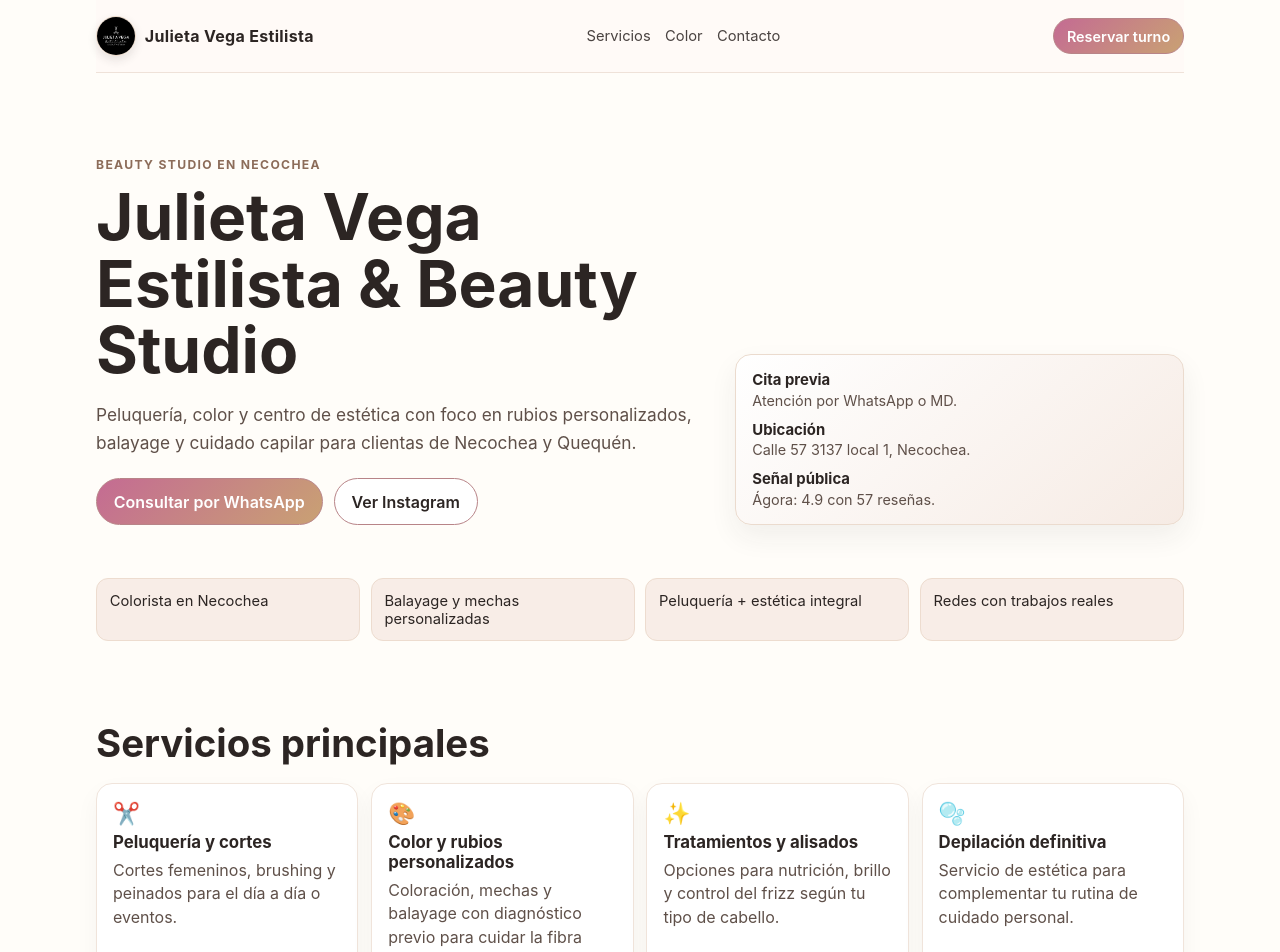
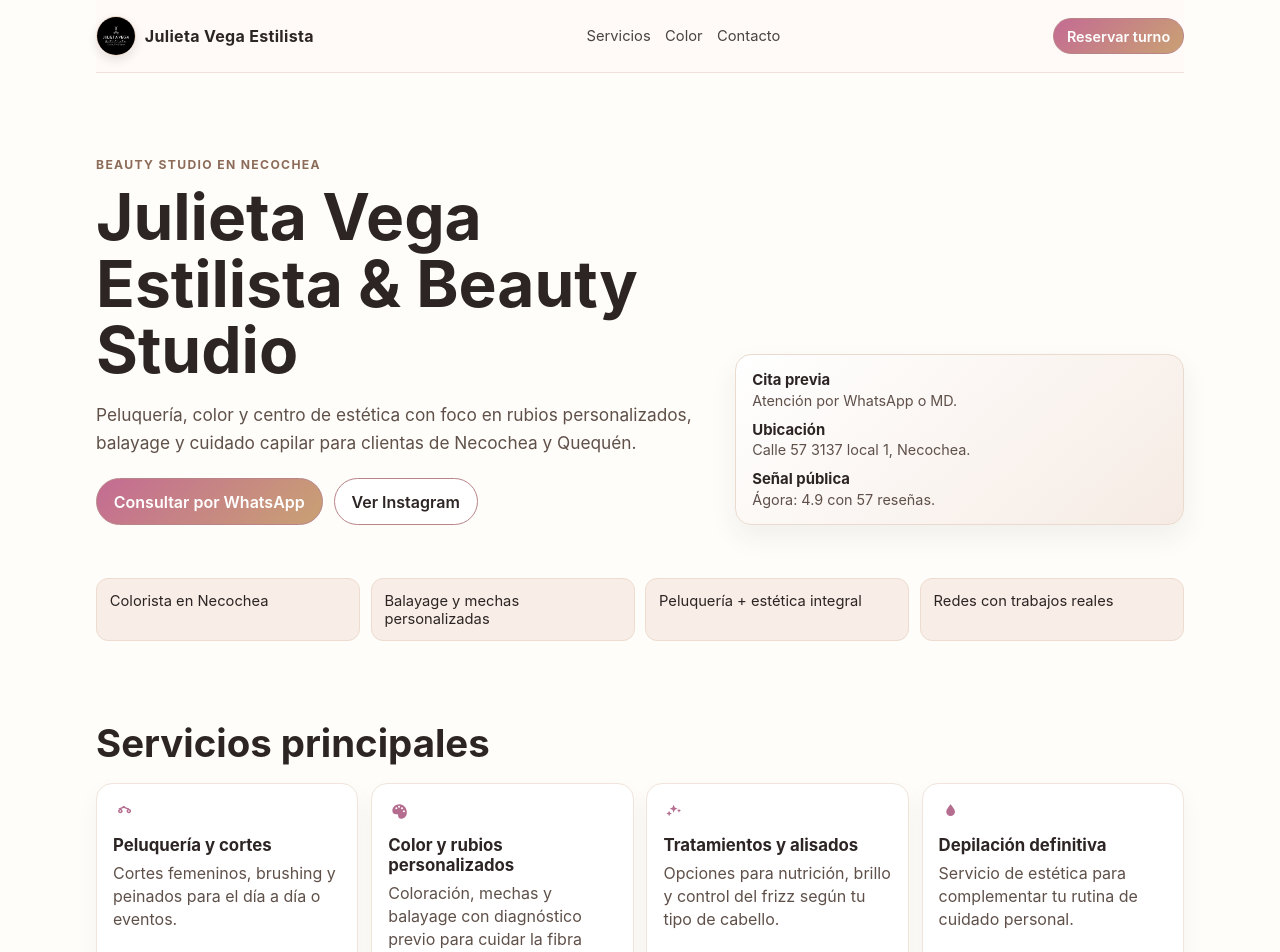
Before and after one commit to walterdif20/beautystudio, a React (Vite) app in the folder react/: page / in a window 1280 px wide. Shown: the top 952 px of the page. Built offline with nearby package versions, Linux system fonts and the light colour scheme.

Commit message:
Actualizar iconos de servicios con estilo Font Awesome

```diff
--- a/react/src/App.css
+++ b/react/src/App.css
@@ -17,7 +17,7 @@ h1{font-size:clamp(2rem,6vw,4rem);line-height:1.04;margin:.6rem 0 1rem}.lead{fon
 .btn:hover{transform:translateY(-1px);box-shadow:0 10px 24px #b88f5840}.btn-ghost{background:#fff;color:var(--ink)}.btn-small{padding:.55rem .8rem;font-size:.9rem}
 .trust{display:grid;grid-template-columns:repeat(2,minmax(0,1fr));gap:.65rem;margin:.3rem 0 2.3rem}.trust p{margin:0;background:var(--nude);border:1px solid #eddccf;padding:.8rem;border-radius:.75rem;font-size:.92rem}
 .section{padding:2.6rem 0}h2{font-size:clamp(1.5rem,3.4vw,2.4rem);margin:0 0 1.1rem}
-.cards{display:grid;grid-template-columns:repeat(auto-fit,minmax(210px,1fr));gap:.8rem}.cards article{background:#fff;border:1px solid #f0e4db;border-radius:1rem;padding:1rem;box-shadow:0 10px 24px #2f29270b;transition:.25s transform}.cards article:hover{transform:translateY(-3px)}.service-icon{font-size:1.35rem;display:inline-block;margin-bottom:.35rem}.cards h3{margin:0 0 .45rem;font-size:1.05rem}.cards p{margin:0;color:var(--muted);line-height:1.45}
+.cards{display:grid;grid-template-columns:repeat(auto-fit,minmax(210px,1fr));gap:.8rem}.cards article{background:#fff;border:1px solid #f0e4db;border-radius:1rem;padding:1rem;box-shadow:0 10px 24px #2f29270b;transition:.25s transform}.cards article:hover{transform:translateY(-3px)}.service-icon{width:1.45rem;height:1.45rem;display:inline-block;margin-bottom:.45rem;fill:#b46c8f}.cards h3{margin:0 0 .45rem;font-size:1.05rem}.cards p{margin:0;color:var(--muted);line-height:1.45}
 .editorial{display:grid;grid-template-columns:1.2fr 1fr;gap:1rem;align-items:center;background:linear-gradient(120deg,#fff,#fcf5f8 45%,#fdf6ef);padding:2rem;border:1px solid #f2e6dc;border-radius:1rem}
 .visual{border-radius:1rem;background:linear-gradient(130deg,#fff,#f7eaf1 50%,#f2dccd);min-height:250px;position:relative;overflow:hidden}.visual span{position:absolute;border-radius:999px}.visual span:nth-child(1){width:150px;height:150px;background:#d4b18466;top:18px;left:15px}.visual span:nth-child(2){width:180px;height:180px;background:#cf9caa44;right:22px;bottom:18px}.visual span:nth-child(3){width:88px;height:88px;background:#fff;top:50%;left:50%;transform:translate(-50%,-50%)}
 .process ol{list-style:none;padding:0;display:grid;gap:.65rem}.process li{padding:.8rem 1rem;background:#fff;border-left:4px solid var(--champ);border-radius:.6rem}
--- a/react/src/App.jsx
+++ b/react/src/App.jsx
@@ -4,12 +4,12 @@ const whatsappUrl =
   'https://wa.me/5492262598259?text=Hola%20Julieta%2C%20quiero%20consultar%20por%20un%20turno%20en%20Beauty%20Studio.'
 
 const services = [
-  { icon: '✂️', title: 'Peluquería y cortes', text: 'Cortes femeninos, brushing y peinados para el día a día o eventos.' },
-  { icon: '🎨', title: 'Color y rubios personalizados', text: 'Coloración, mechas y balayage con diagnóstico previo para cuidar la fibra capilar.' },
-  { icon: '✨', title: 'Tratamientos y alisados', text: 'Opciones para nutrición, brillo y control del frizz según tu tipo de cabello.' },
-  { icon: '🫧', title: 'Depilación definitiva', text: 'Servicio de estética para complementar tu rutina de cuidado personal.' },
-  { icon: '💅', title: 'Manos y pies', text: 'Beauty integral para resolver tu look completo en una sola visita.' },
-  { icon: '👁️', title: 'Pestañas y mirada', text: 'Servicios para realzar la mirada con acabado prolijo y natural.' },
+  { icon: 'scissors', title: 'Peluquería y cortes', text: 'Cortes femeninos, brushing y peinados para el día a día o eventos.' },
+  { icon: 'palette', title: 'Color y rubios personalizados', text: 'Coloración, mechas y balayage con diagnóstico previo para cuidar la fibra capilar.' },
+  { icon: 'sparkles', title: 'Tratamientos y alisados', text: 'Opciones para nutrición, brillo y control del frizz según tu tipo de cabello.' },
+  { icon: 'droplet', title: 'Depilación definitiva', text: 'Servicio de estética para complementar tu rutina de cuidado personal.' },
+  { icon: 'handSparkles', title: 'Manos y pies', text: 'Beauty integral para resolver tu look completo en una sola visita.' },
+  { icon: 'eye', title: 'Pestañas y mirada', text: 'Servicios para realzar la mirada con acabado prolijo y natural.' },
 ]
 
 const portfolioImages = [1, 2, 3, 4, 5, 6]
@@ -21,6 +21,19 @@ const faqs = [
   ['¿También trabajan alisados y tratamientos?', 'Sí, podés consultar por opciones de alisados y tratamientos capilares según tu mantenimiento.'],
   ['¿Dónde están ubicadas?', 'En Calle 57 3137 local 1, Necochea, Buenos Aires.'],
 ]
+
+function ServiceIcon({ name }) {
+  const icons = {
+    scissors: <path d="M40.6 73.4c-6.9 0-12.6-5.7-12.6-12.6S33.7 48.2 40.6 48.2s12.6 5.7 12.6 12.6-5.7 12.6-12.6 12.6zm0-17.2a4.6 4.6 0 1 0 0 9.2 4.6 4.6 0 0 0 0-9.2zm46.8 17.2c-6.9 0-12.6-5.7-12.6-12.6S80.5 48.2 87.4 48.2s12.6 5.7 12.6 12.6-5.7 12.6-12.6 12.6zm0-17.2a4.6 4.6 0 1 0 0 9.2 4.6 4.6 0 0 0 0-9.2zM36.2 52.5 30 46.3 63.5 34l6 6L36.2 52.5zm46.3 0L49.2 40l6-6 33.5 12.3-6.2 6.2z" />,
+    palette: <path d="M64 24c-22.1 0-40 15.7-40 35.1 0 10.8 8.5 19.5 19.1 19.5h7.4c3 0 5.4 2.5 5.4 5.6v2.2c0 9.3 7.4 16.8 16.4 16.8 17.3 0 31.7-14.3 31.7-33.3C104 44 86.1 24 64 24zm-18 27.7a5.5 5.5 0 1 1 0-11 5.5 5.5 0 0 1 0 11zm15-9.3a5.5 5.5 0 1 1 0-11 5.5 5.5 0 0 1 0 11zm16.2 9.3a5.5 5.5 0 1 1 0-11 5.5 5.5 0 0 1 0 11zm10.6 16.1a5.5 5.5 0 1 1 0-11 5.5 5.5 0 0 1 0 11z" />,
+    sparkles: <path d="m58.8 26 6.4 15.5L80.8 48l-15.6 6.5L58.8 70l-6.4-15.5L36.8 48l15.6-6.5L58.8 26zm29.5 21.2 3.3 8.1 8.1 3.3-8.1 3.3-3.3 8.1-3.3-8.1-8.1-3.3 8.1-3.3 3.3-8.1zM34 58.8l4.6 11.2L49.8 74l-11.2 4.6L34 89.8l-4.6-11.2L18.2 74l11.2-4.6L34 58.8z" />,
+    droplet: <path d="M64 24c9.2 12.3 24 27.5 24 41.2 0 13.2-10.7 23.8-24 23.8s-24-10.7-24-23.8C40 51.5 54.8 36.3 64 24zm0 54.5c7.4 0 13.3-5.9 13.3-13.3 0-2.2 1.8-4 4-4s4 1.8 4 4c0 11.8-9.6 21.3-21.3 21.3-2.2 0-4-1.8-4-4s1.8-4 4-4z" />,
+    handSparkles: <path d="M30 56.5c0-2.8 2.2-5 5-5s5 2.2 5 5v11h2V44.8c0-2.8 2.2-5 5-5s5 2.2 5 5v16h2v-14c0-2.8 2.2-5 5-5s5 2.2 5 5v14h2v-10c0-2.8 2.2-5 5-5s5 2.2 5 5V72c0 14.4-11.6 26-26 26-10.6 0-20.1-6.5-24-16.5L30 68.6V56.5zm54.2-26.3 2.6 6.4 6.4 2.6-6.4 2.6-2.6 6.4-2.6-6.4-6.4-2.6 6.4-2.6 2.6-6.4z" />,
+    eye: <path d="M64 35c22.7 0 35.8 19 39.3 24.8.9 1.5.9 3.4 0 4.9C99.8 70.5 86.7 89.5 64 89.5S28.2 70.5 24.7 64.7a4.6 4.6 0 0 1 0-4.9C28.2 54 41.3 35 64 35zm0 42.5c11.3 0 20.5-9.2 20.5-20.5S75.3 36.5 64 36.5 43.5 45.7 43.5 57 52.7 77.5 64 77.5zm0-32.5A12 12 0 1 1 64 69a12 12 0 0 1 0-24z" />,
+  }
+
+  return <svg className="service-icon" viewBox="0 0 128 128" aria-hidden="true" focusable="false">{icons[name]}</svg>
+}
 
 function App() {
   return (
@@ -62,7 +75,7 @@ function App() {
 
         <section id="servicios" className="section">
           <h2>Servicios principales</h2>
-          <div className="cards">{services.map((s) => <article key={s.title}><span className="service-icon" aria-hidden="true">{s.icon}</span><h3>{s.title}</h3><p>{s.text}</p></article>)}</div>
+          <div className="cards">{services.map((s) => <article key={s.title}><ServiceIcon name={s.icon} /><h3>{s.title}</h3><p>{s.text}</p></article>)}</div>
         </section>
 
         <section id="color" className="editorial section">
```
